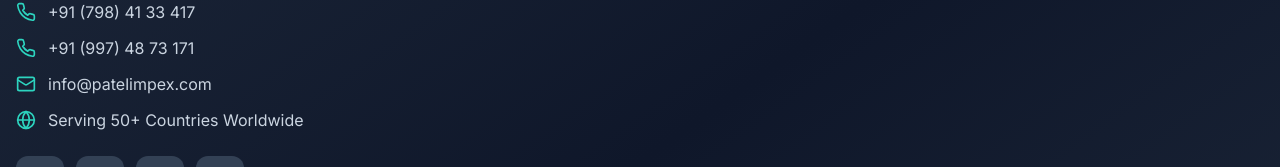
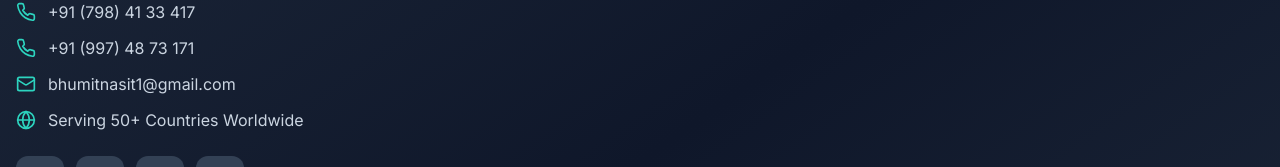
Before and after one commit to Bhumit717/lime-echo-clone-45, a React (Vite) app: page /about in a window 1280 px wide. Shown: the part 2874-3041 px from the top of the page. Built offline with nearby package versions, Linux system fonts and the light colour scheme.

Commit message:
Update email address
Replaced `info@patelimpex.com` with `bhumitnasit1@gmail.com` in the contact details.

```diff
--- a/src/components/Footer.tsx
+++ b/src/components/Footer.tsx
@@ -1,4 +1,3 @@
-
 import { Facebook, Twitter, Linkedin, Instagram, Phone, Mail, MapPin, Globe, ArrowRight } from "lucide-react";
 import { Link } from "react-router-dom";
 import { useState } from "react";
@@ -98,7 +97,7 @@ const Footer = () => {
               </div>
               <div className="flex items-center space-x-3 text-slate-300 hover:text-blue-400 transition-colors cursor-pointer">
                 <Mail className="h-5 w-5 text-teal-400" />
-                <span>info@patelimpex.com</span>
+                <span>bhumitnasit1@gmail.com</span>
               </div>
               <div className="flex items-center space-x-3 text-slate-300">
                 <Globe className="h-5 w-5 text-teal-400" />
```
